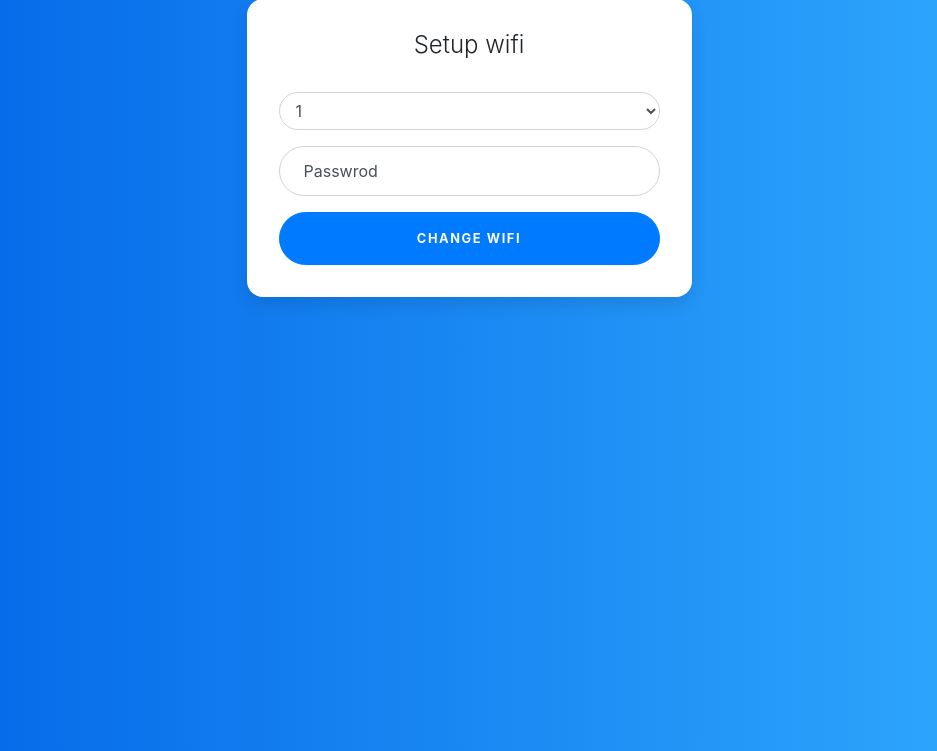
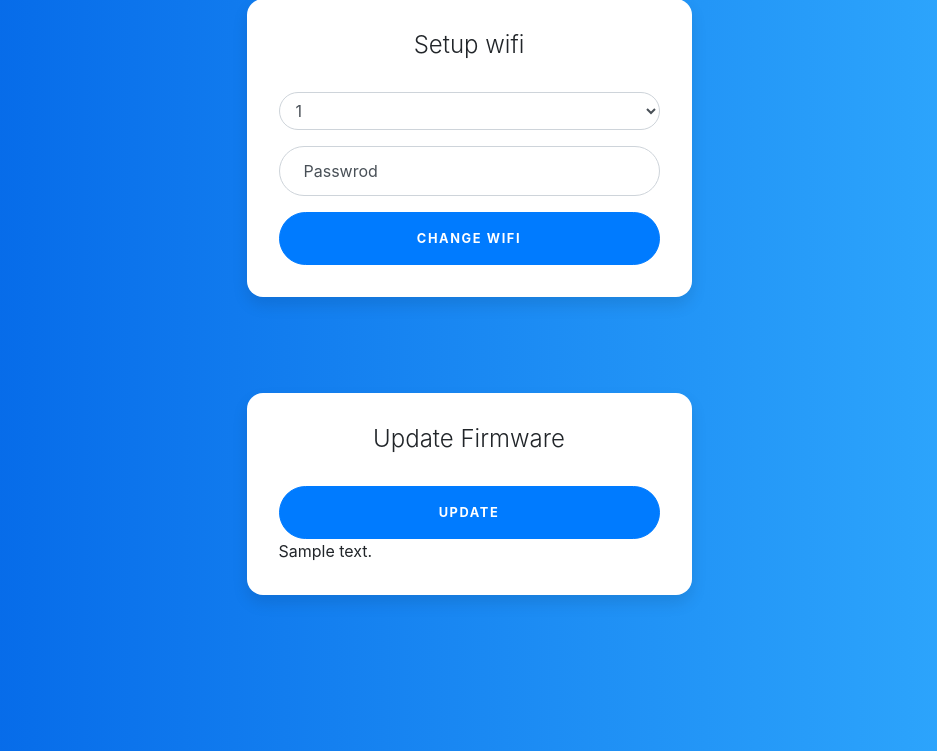
Before and after one commit to VSC-FU2019/Smart-Home-Control-Unit, a Flask app: template config_wifi_service/templates/index.html in a window 1280 px wide. Shown: the part 49-800 px from the top of the page, without its empty margins (171-1108 px from the left). Run offline with Flask 2, Linux system fonts and the light colour scheme; the template is opened without the code that fills it: most values are stand-ins (such as "Sample title", 1, 10 or a date in 2020); some libraries are stand-ins or nearby versions.

Commit message:
UPDATE UPDATE server.py

```diff
--- a/config_wifi_service/server.py
+++ b/config_wifi_service/server.py
@@ -1,5 +1,6 @@
 from flask import Flask, render_template,request
 from wifi import Cell
+import os
 import config
 app = Flask(__name__)
 
@@ -36,5 +37,12 @@ def connect():
        list_ssid = get_ssids()
        return render_template('index.html', ssids=list_ssid)
 
+@app.route('/update', methods=['POST'])
+def connect():
+    if request.method=='POST':
+       os.system("../update.sh")
+       return render_template('index.html', message_update="Updating firmware, please wait to reset")
+
+
 if __name__ == '__main__':
     app.run(host='0.0.0.0', port=8000)
--- a/config_wifi_service/templates/index.html
+++ b/config_wifi_service/templates/index.html
@@ -35,6 +35,19 @@
                 </div>
             </div>
         </div>
+        <div class="row">
+            <div class="col-sm-9 col-md-7 col-lg-5 mx-auto">
+                <div class="card card-signin my-5">
+                    <div class="card-body">
+                        <h5 class="card-title text-center">Update Firmware</h5>
+                        <form class="form-signin" action="http://192.168.137.2:8000/update" method="POST">
+                            <button class="btn btn-lg btn-primary btn-block text-uppercase" type="submit">Update</button>
+                        </form>
+                        {{message_update}}
+                    </div>
+                </div>
+            </div>
+        </div>
     </div>
 </body>
 
```
Also changed, not shown: 2 other files.
